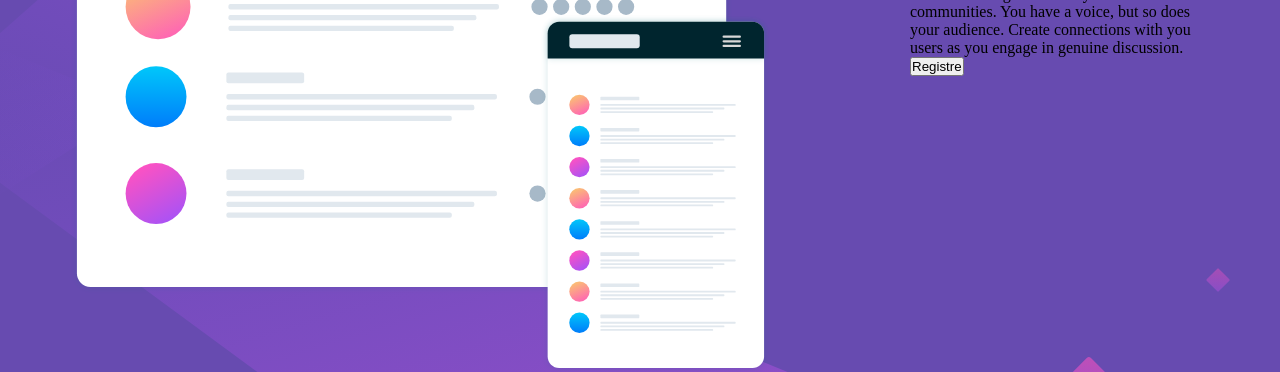
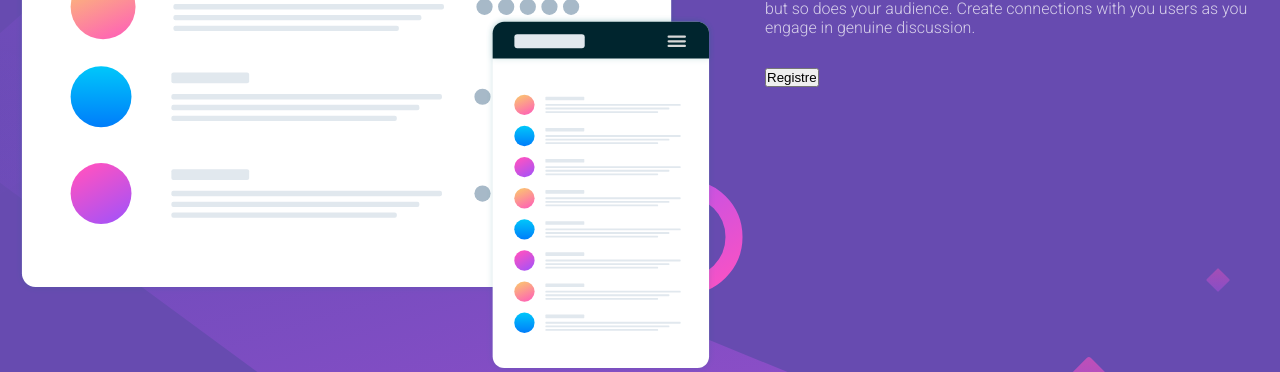
Before and after one commit to Paulo-Adriano/Pagina-Huddle, a plain HTML site: page index.html in a window 1280 px wide. Shown: the part 326-698 px from the top of the page. Drawn offline with Linux system fonts and the light colour scheme.

Commit message:
finalizando elementos de textos, e iniciando botao

```diff
--- a/src/css/reset.css
+++ b/src/css/reset.css
@@ -4,3 +4,8 @@
 
     box-sizing: border-box;
 }
+
+body {
+    font-family: "Roboto", sans-serif;
+    color: white;
+}
--- a/src/css/style.css
+++ b/src/css/style.css
@@ -1,3 +1,6 @@
+@import url('https://fonts.googleapis.com/css2?family=Lato:ital,wght@0,100;0,300;0,400;0,700;0,900;1,100;1,300;1,400;1,700;1,900&family=Roboto:ital,wght@0,100..900;1,100..900&display=swap');
+
+
 
 
 body {
@@ -26,6 +29,7 @@ body {
 .conteudo {
     display: flex;
     justify-content: space-around;
+    gap: 20px;
 }
 
 .conteudo .img {
@@ -37,9 +41,16 @@ body {
 }
 
 .conteudo .informacoes {
-    width: 300px;
+    width: 500px;
 }
 
 .conteudo .informacoes h1 {
     color: white;
+    margin-bottom: 30px;
 }
+
+.conteudo .informacoes p {
+    margin-bottom: 30px;
+    font-weight: 300;
+    color: rgba(255, 255, 255, 0.733);
+}
```
